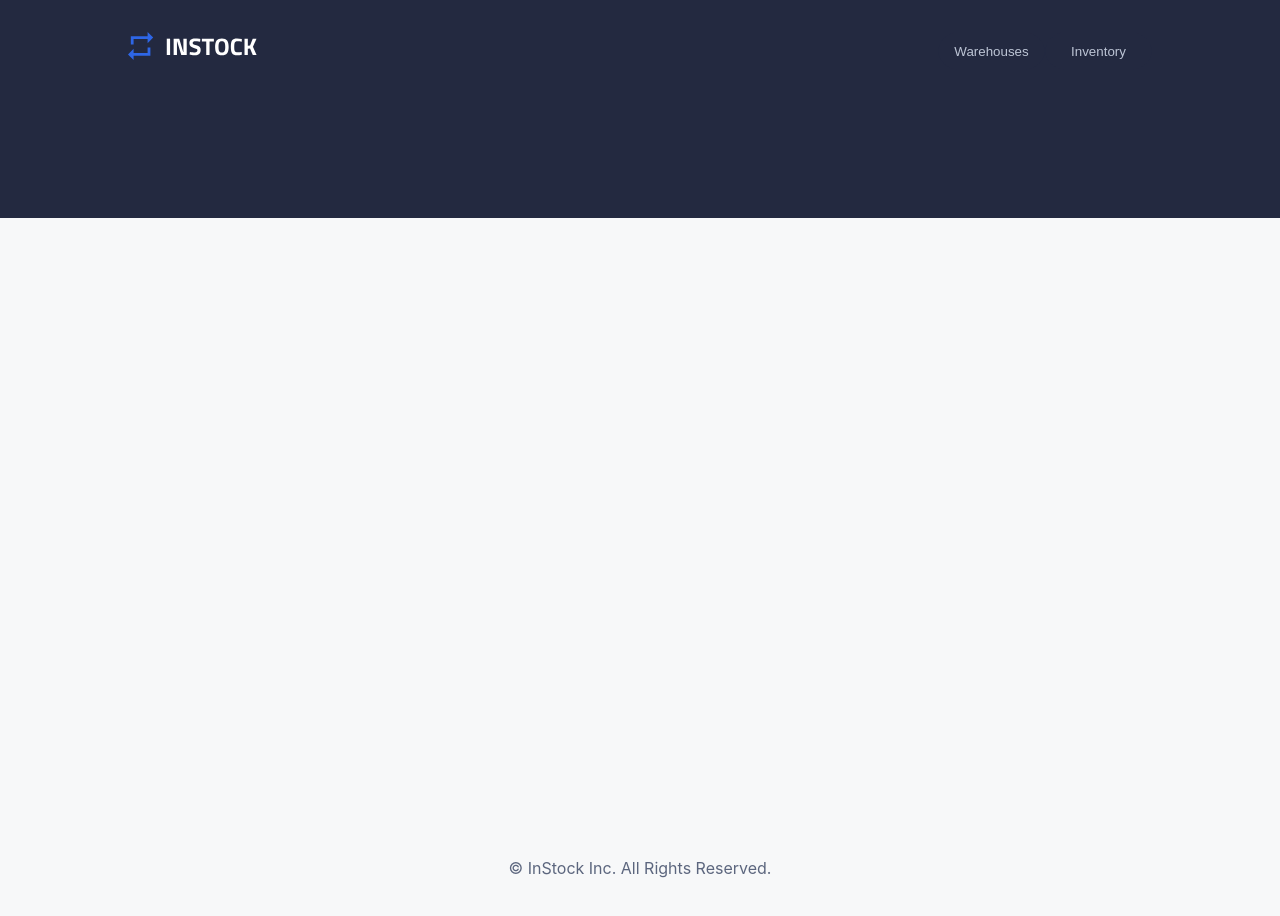
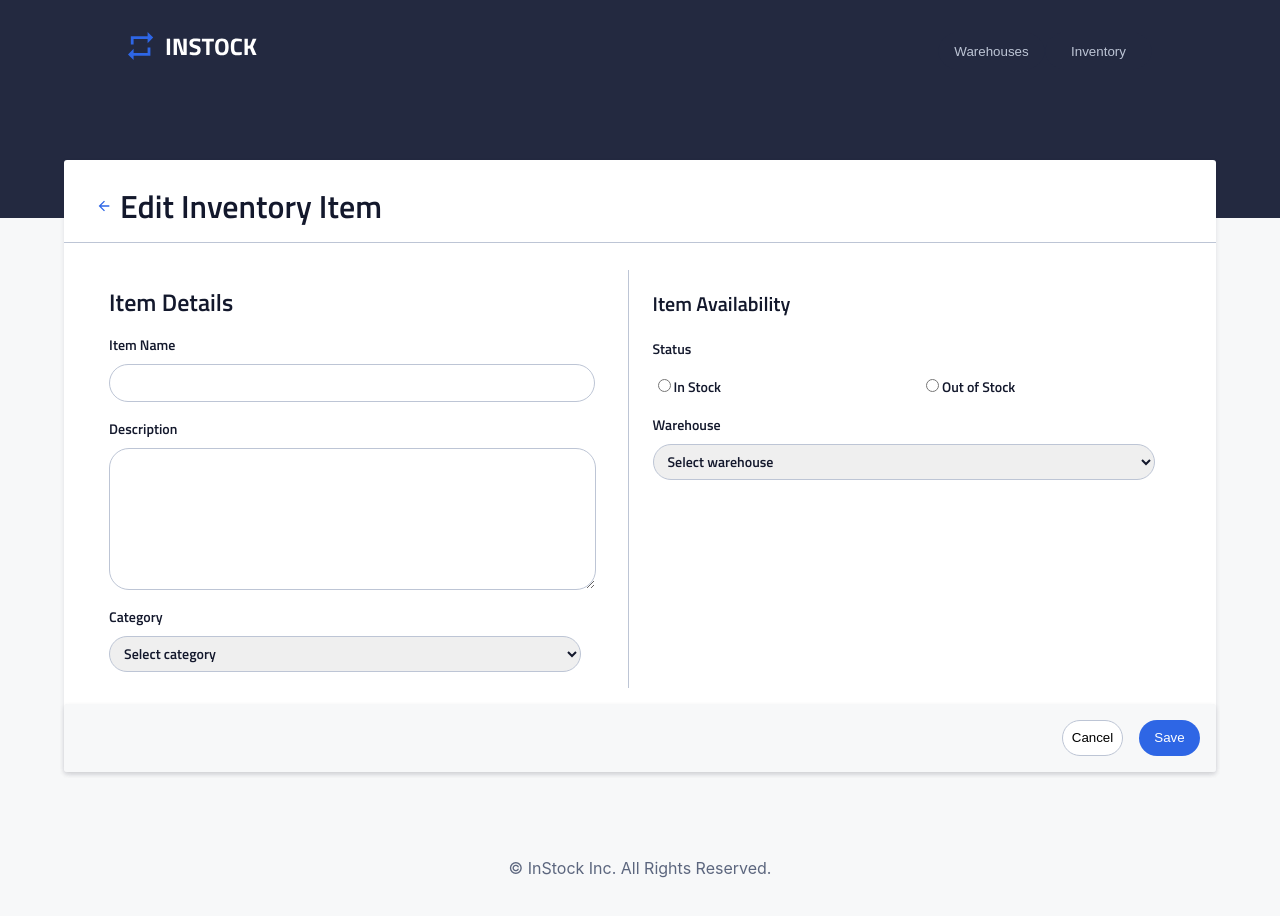
Before and after one commit to jemeryalvarado/in_stock_team1, a React (Create React App) app: page /inventories/edit/1 in a window 1280 px wide. Shown: the top 916 px of the page. Built offline with nearby package versions, Linux system fonts and the light colour scheme; no server answers; the HTML template or start-up script is replaced by a standard one.

Commit message:
updated functionality for category, warehouse, and qstatus forms

```diff
--- a/src/App.js
+++ b/src/App.js
@@ -22,6 +22,7 @@ function App() {
           <Route path="/warehouses/details/:warehouseId" element={< WarehouseDetailsPage />} />
           <Route path="/inventories"/>
           <Route path="/inventories/details/:inventoryId" element={< InventoryItemDetailsPage />} />
+          <Route path="/inventories/edit/:inventoryId" element={< EditInventory />} />
           <Route path="/addwarehouses" element = {<AddWarehouse /> } />
         </Routes>
       <Footer />
--- a/src/components/Main/EditInventory.js
+++ b/src/components/Main/EditInventory.js
@@ -20,7 +20,7 @@ function ShowError({errorMessage, fieldInvalid}){
 };
 
 function EditInventory({ match }) {
-    const { id: inventoryId } = useParams(); // to get the inventory id from the params route
+    const { inventoryId: inventoryId  } = useParams(); // to get the inventory id from the params route
     const navigate =  useNavigate();
 
     const [itemName, setItemName] = useState('');
@@ -88,10 +88,10 @@ function EditInventory({ match }) {
             description: itemDescription,
             category: category,
             status: stockStatus,
-            quantity: stockStatus === 'inStock' ? parseInt(quantity, 10) : null
+            quantity: stockStatus === 'In Stock' ? parseInt(quantity, 10) : 0
             });
           console.log('Update Successful:', response.data);
-          navigate(-1);
+        //   navigate(-1);
         } catch (error) {
             console.error('Error updating inventory:', error);
         }
@@ -140,7 +140,7 @@ function EditInventory({ match }) {
                                 setEditInventory({ ...editInventory, category: e.target.value });
                             }}>
                             <option value="" disabled>Select category</option>
-                            <option value={category} selected>{category}</option>
+                            <option value={category}>{category}</option>
                             <option value="electronics">Electronics</option>
                             <option value="furniture">Gear</option>
                             <option value="apparel">Apparel</option>
@@ -207,16 +207,15 @@ function EditInventory({ match }) {
                             setEditInventory({ ...editInventory, warehouse_id: e.target.value });
                         }}>
                         <option value="" disabled>Select warehouse</option>
-                        <option value={warehouse} selected>{warehouse}</option>
-                        <option value="brooklyn">Brooklyn</option>
-                        <option value="washington">Washington</option>
-                        <option value="jersey">Jersey</option>
-                        <option value="sf">SF</option>
-                        <option value="santaMonica">Santa Monica</option>
-                        <option value="seattle">Seattle</option>
-                        <option value="miami">Miami</option>
-                        <option value="boston">Boston</option>
-                        <option value="manhattan">Manhattan</option>
+                        <option defaultValue={warehouse}>{warehouse}</option>
+                        <option value="1">Brooklyn</option>
+                        <option value="2">Washington</option>
+                        <option value="3">Jersey</option>
+                        <option value="4">SF</option>
+                        <option value="5">Santa Monica</option>
+                        <option value="6">Seattle</option>
+                        <option value="7">Miami</option>
+                        <option value="8">Boston</option>
                     </select>
                     <ShowError fieldInvalid={fieldStatus.warehouse} errorMessage={fieldStatus.warehouse}/>
                 </label>
```
